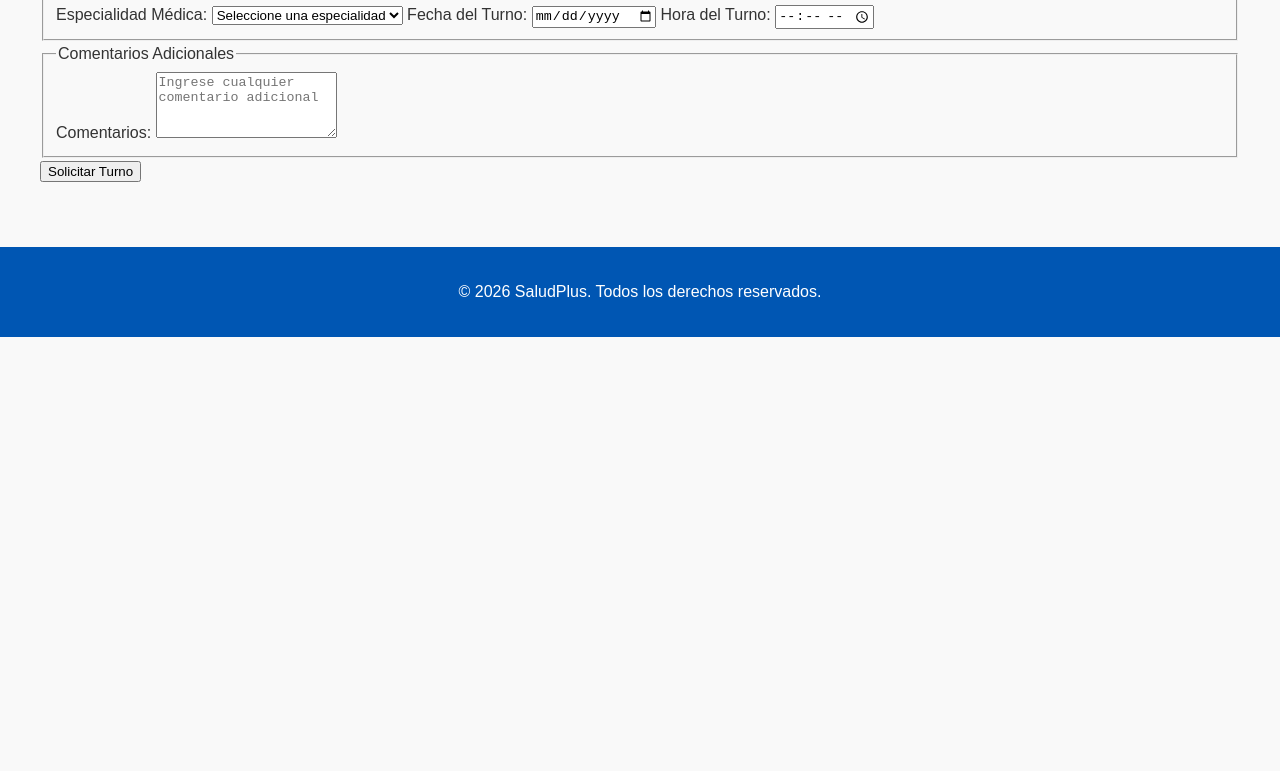
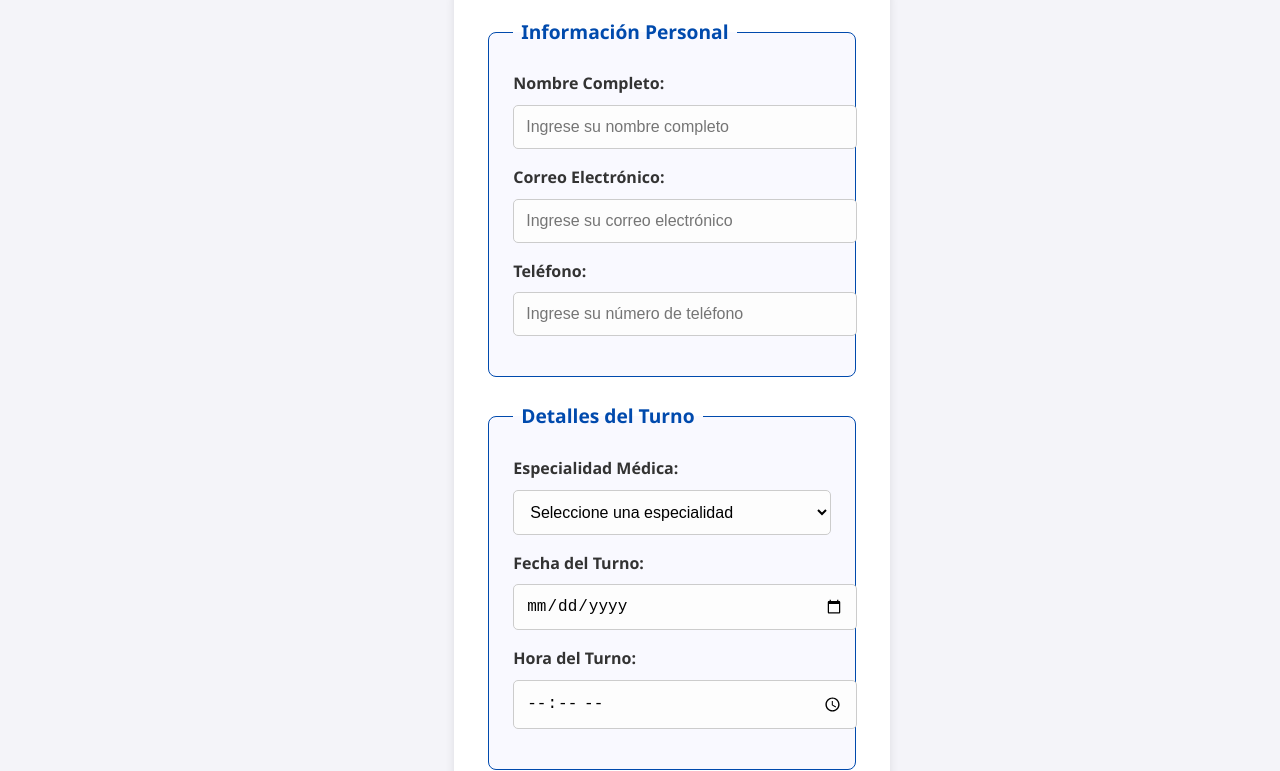
Before and after one commit to 4vldd/frtend-sum2E-christian-valdebenito, a plain HTML site: page turnos.html in a window 1280 px wide. Shown: the part 303-1074 px from the top of the page. Before the commit the page ends 800 px from the top, so only its background shows below. Drawn offline with Linux system fonts and the light colour scheme.

Commit message:
etapa2: estilos visuales del formulario completados

```diff
--- /dev/null
+++ b/turnos.css
@@ -0,0 +1,122 @@
+/* General Styles */
+body {
+    font-family: 'Segoe UI', Tahoma, Geneva, Verdana, sans-serif;
+    line-height: 1.6;
+    margin: 0;
+    padding: 0;
+    color: #333;
+    background-color: #f4f4f9;
+}
+
+h1, h2 {
+    color: #004aad;
+    text-align: center;
+    margin-bottom: 1rem;
+}
+
+a {
+    text-decoration: none;
+    color: #004aad;
+}
+
+a:hover {
+    color: #003080;
+}
+
+/* Formulario centrado */
+main {
+    display: flex;
+    justify-content: center;
+    align-items: center;
+    min-height: 100vh;
+    padding: 2rem;
+}
+
+form {
+    background: #ffffff;
+    padding: 2rem;
+    border-radius: 10px;
+    box-shadow: 0 4px 10px rgba(0, 0, 0, 0.1);
+    max-width: 600px;
+    width: 100%;
+}
+
+/* Fieldset moderno */
+fieldset {
+    border: 1px solid #004aad;
+    border-radius: 8px;
+    padding: 1.5rem;
+    margin-bottom: 1.5rem;
+    background-color: #f9f9ff;
+}
+
+legend {
+    font-weight: bold;
+    color: #004aad;
+    padding: 0 0.5rem;
+    font-size: 1.2rem;
+}
+
+/* Estilos de etiquetas e inputs */
+label {
+    display: block;
+    margin-bottom: 0.5rem;
+    font-weight: bold;
+    color: #333;
+}
+
+input, select, textarea {
+    width: 100%;
+    padding: 0.75rem;
+    border: 1px solid #ccc;
+    border-radius: 5px;
+    font-size: 1rem;
+    margin-bottom: 1rem;
+    transition: border-color 0.3s, box-shadow 0.3s;
+    background-color: #fdfdfd;
+}
+
+/* Hover y Focus */
+input:hover, select:hover, textarea:hover {
+    border-color: #004aad;
+}
+
+input:focus, select:focus, textarea:focus {
+    border-color: #004aad;
+    box-shadow: 0 0 5px rgba(0, 74, 173, 0.5);
+    outline: none;
+}
+
+/* Botón de envío */
+button {
+    background-color: #004aad;
+    color: #fff;
+    padding: 0.75rem 1.5rem;
+    border: none;
+    border-radius: 5px;
+    font-size: 1rem;
+    font-weight: bold;
+    cursor: pointer;
+    transition: background-color 0.3s, transform 0.2s;
+}
+
+button:hover {
+    background-color: #003080;
+    transform: scale(1.05);
+}
+
+/* Ocultar campos dinámicos */
+.hidden {
+    display: none;
+}
+
+/* Responsive Design */
+@media (max-width: 768px) {
+    form {
+        padding: 1.5rem;
+    }
+
+    fieldset {
+        padding: 1rem;
+    }
+}
--- a/turnos.html
+++ b/turnos.html
@@ -4,7 +4,7 @@
     <meta charset="UTF-8">
     <meta name="viewport" content="width=device-width, initial-scale=1.0">
     <title>Solicitud de Turnos - SaludPlus</title>
-    <link rel="stylesheet" href="styles.css"> <!-- Enlace al archivo CSS -->
+    <link rel="stylesheet" href="turnos.css"> <!-- Enlace al archivo CSS -->
 </head>
 <body>
     <!-- Encabezado -->
```
Also changed, not shown: index.html (line endings or trailing spaces), prompts.txt.
